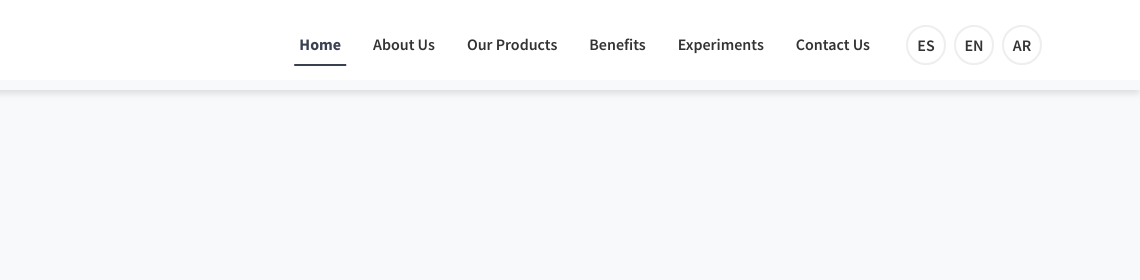
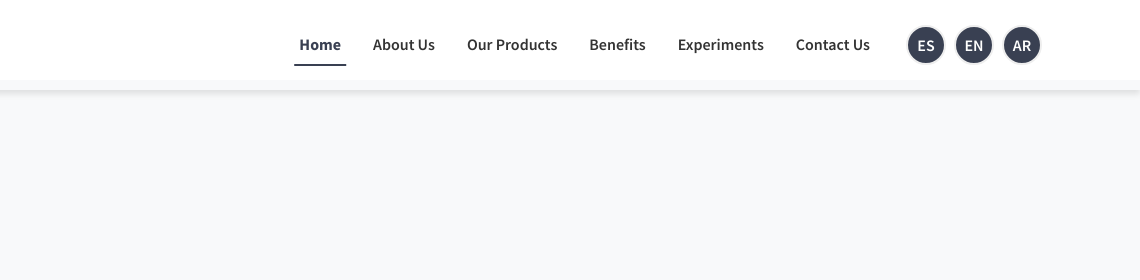
Before and after one commit to MarogaLevante/NR-ZEOLITA, a plain HTML site: page index.html in a window 1280 px wide. Shown: the top 280 px of the page, 140-1280 px from the left. Drawn offline with nearby package versions, Linux system fonts and the light colour scheme.

Commit message:
Add files via upload

```diff
--- a/styles.css
+++ b/styles.css
@@ -137,7 +137,7 @@ header {
 .navbar.scrolled {
     padding-top: 10px;
     padding-bottom: 10px;
-    background-color: #ffffff(255, 255, 255, 0.98);
+    background-color: #1a1919;
     box-shadow: var(--shadow-md);
 }
 
@@ -196,8 +196,8 @@ header {
     width: 40px;
     height: 40px;
     border-radius: 50% !important;
-    background-color: transparent !important;
-    color: var(--text-dark) !important;
+    background-color: var(--primary) !important;
+    color: white !important;
     font-weight: 600 !important;
     border: 2px solid #eee !important;
     transition: var(--transition) !important;
```
